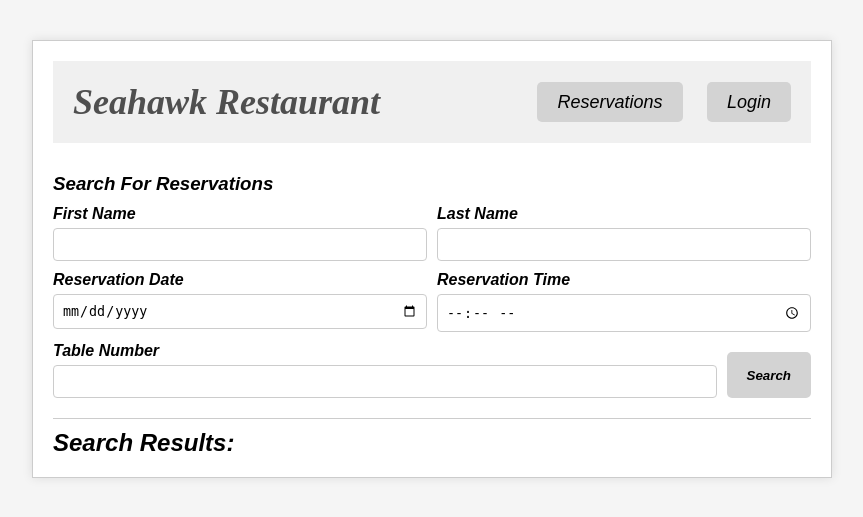
After one commit to j-mrles/DjangoRestaurant, a Django app: page /search/ in a window 1280 px wide. The commit adds this page. Shown: the top 517 px of the page, without its empty margins (208-1071 px from the left). Run offline with Django 5.2, Linux system fonts and the light colour scheme.

Commit message:
search page created
- added an html page that will house the search functionality
- worked on formatting it with html and css
- added a link on website name so user can nav to home page (we can implement this or not, just wanted to add it here)
- since adding new page, updated both urls.py and views.py for correct django referencing

```diff
--- /dev/null
+++ b/pages/static/css/SearchPage.css
@@ -0,0 +1,78 @@
+main {
+    display: flex;
+    justify-content: center;
+    align-items: flex-start;
+    margin-top: 40px;
+}
+
+header {
+    margin-bottom: 30px;
+}
+
+header h1 a {
+    color: #4f4f4f;
+    text-decoration: none;
+}
+
+header h1 a:hover {
+    text-decoration: underline;
+    cursor: pointer;
+}
+
+.searchbar h3 {
+    margin-bottom: 10px;
+}
+
+.container {
+    max-width: 800px;
+    margin: 0 auto;
+    box-shadow: 0 0 10px rgba(0, 0, 0, 0.1);
+    font-style: italic;
+    text-decoration: none;
+}
+
+.search-holder {
+    display: flex;
+    flex-wrap: wrap;
+    gap: 10px;
+    margin-bottom: 20px;
+}
+
+.search-field {
+    flex: 1 1 45%;
+    display: flex;
+    flex-direction: column;
+}
+
+.search-field label {
+    margin-bottom: 5px;
+    font-weight: bold;
+}
+
+.search-field input {
+    padding: 8px;
+    border: 1px solid #ccc;
+    border-radius: 4px;
+}
+
+button#search-button {
+    margin-top: 10px;
+    padding: 10px 20px;
+    background-color: #d3d3d3;
+    color: #000;
+    border: none;
+    border-radius: 5px;
+    cursor: pointer;
+    font-style: italic;
+    font-weight: bold;
+}
+
+button#search-button:hover {
+    background-color: #a9a9a9;
+}
+
+.search-results {
+    border-top: 1px solid #ccc;
+    padding-top: 10px;
+    margin-top: 20px;
+}
--- a/pages/templates/pages/ReservationComponent/ReservationPageGuest.html
+++ b/pages/templates/pages/ReservationComponent/ReservationPageGuest.html
@@ -17,6 +17,8 @@
                     <!-- <a href="../ReservationComponent/ReservationPage.html">Reservations</a> -->
                     <a href="{% url 'reservation_page' %}">Reservations</a>
                     <a href="{% url 'login_page' %}">Login</a>
+                    <a href="{% url 'search_page' %}">Search</a>
+                    <!-- above may not be best way to do this, but keep for now (consider dropdown) -->
                 </nav>
             </header>
         </div>
--- /dev/null
+++ b/pages/templates/pages/ReservationComponent/ReservationSearch.html
@@ -0,0 +1,60 @@
+{% load static %}
+<!DOCTYPE html>
+<html lang="en">
+<head>
+    <meta charset="UTF-8">
+    <meta name="viewport" content="width=device-width, initial-scale=1.0">
+    <title>Seahawk Restaurant - Reservations: search</title>
+    <link rel="stylesheet" href="{% static 'css/styles.css'%}">
+    <link rel="stylesheet" href="{% static 'css/SearchPage.css'%}">
+    <!-- gabe adding a search functionality in sepearate html; subject to change/move -->
+</head>
+<body>
+    <main class="main">
+        <div class="container">
+            <header>
+                <h1><a href="{% url 'home' %}">Seahawk Restaurant</a></h1>
+                <nav>
+                    <!-- <a href="../ReservationComponent/ReservationPage.html">Reservations</a> -->
+                    <a href="{% url 'reservation_page' %}">Reservations</a>
+                    <a href="{% url 'login_page' %}">Login</a>
+                </nav>
+            </header>
+            <!-- div and section could be redundant, but may separate out inner components more later -->
+            <section class="searchbar">
+                <h3>Search For Reservations</h3>
+                <div class="search-holder">
+                    <div class="search-field">
+                        <label for="search-by-firstname">First Name</label>
+                        <input type="text" id="search-by-firstname" name="search-by-firstname">
+                    </div>
+                    <div class="search-field">
+                        <label for="search-by-lastname">Last Name</label>
+                        <input type="text" id="search-by-lastname" name="search-by-lastname">
+                    </div>
+                    <div class="search-field">
+                        <label for="search-by-resdate">Reservation Date</label>
+                        <input type="date" id="search-by-resdate" name="search-by-resdate">
+                    </div>
+                    <div class="search-field">
+                        <label for="search-by-restime">Reservation Time</label>
+                        <input type="time" id="search-by-restime" name="search-by-restime">
+                    </div>
+                    <div class="search-field">
+                        <label for="search-by-tablenum">Table Number</label>
+                        <input type="text" id="search-by-tablenum" name="search-by-tablenum">
+                        <!-- consider type change for above -->
+                    </div>
+                    <button id = "search-button" type="button">Search</button>
+                    <!-- Maybe "Find" or "Query" makes more sense than "Search" as a clear verb ? -->
+                </div>
+                <div class="search-results" id="search-results">
+                    <h2>Search Results: </h2>
+                    <!-- see old databases project (use unordered list to display result from wide query search) -->
+                    <ul id="list-of-results"></ul>
+                </div>
+            </section>
+        </div>
+    </main>
+</body>
+</html>
--- a/pages/urls.py
+++ b/pages/urls.py
@@ -8,5 +8,6 @@ urlpatterns = [
     path('reservation/', views.reservation_page, name='reservation_page'),  # Reservation page
     path('reservations/<int:id>/modify/', views.modify_reservation, name='modify_reservation'), # Customer modify reservation
     path('login/', views.login, name='login_page'),
-    path('register/', views.register, name="registration_page")
+    path('register/', views.register, name="registration_page"),
+    path('search/', views.search_reservation, name="search_page")
 ]
--- a/pages/views.py
+++ b/pages/views.py
@@ -14,3 +14,6 @@ def reservation_page(request):
 
 def modify_reservation(request):
     return render(request, "pages/ReservationPage.html")
+
+def search_reservation(request):
+    return render(request, "pages/ReservationComponent/ReservationSearch.html")
```
